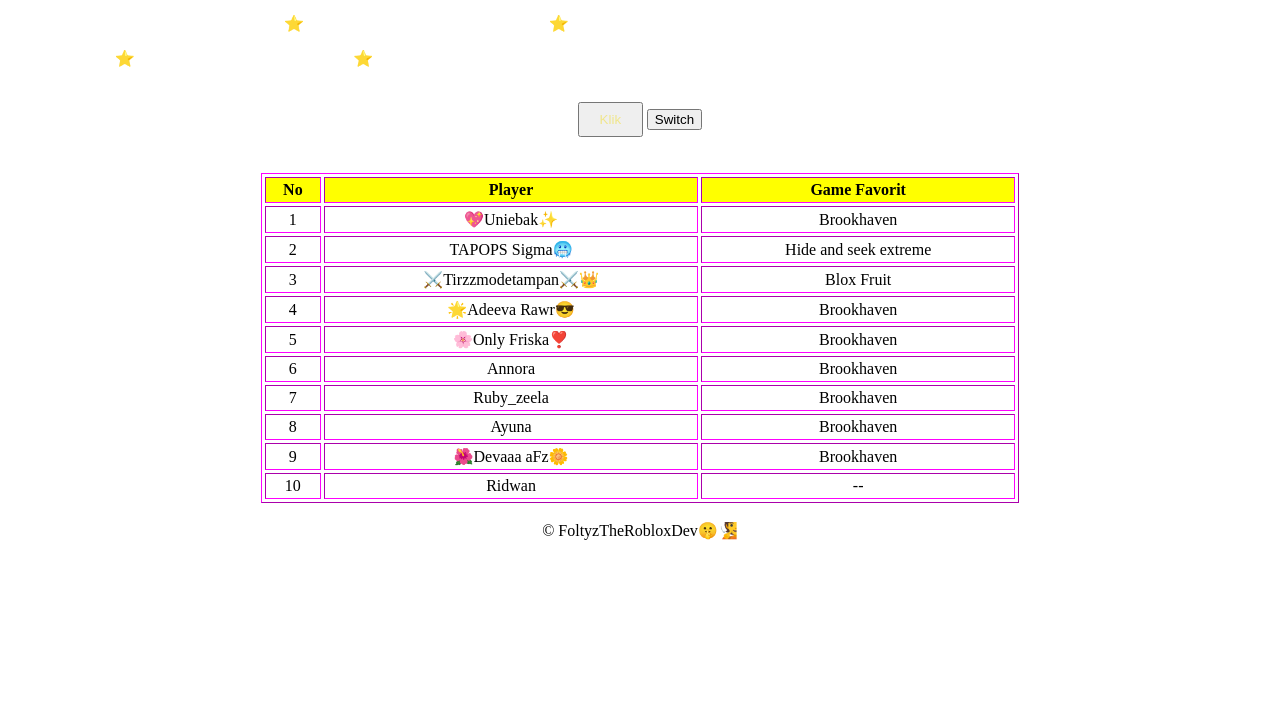
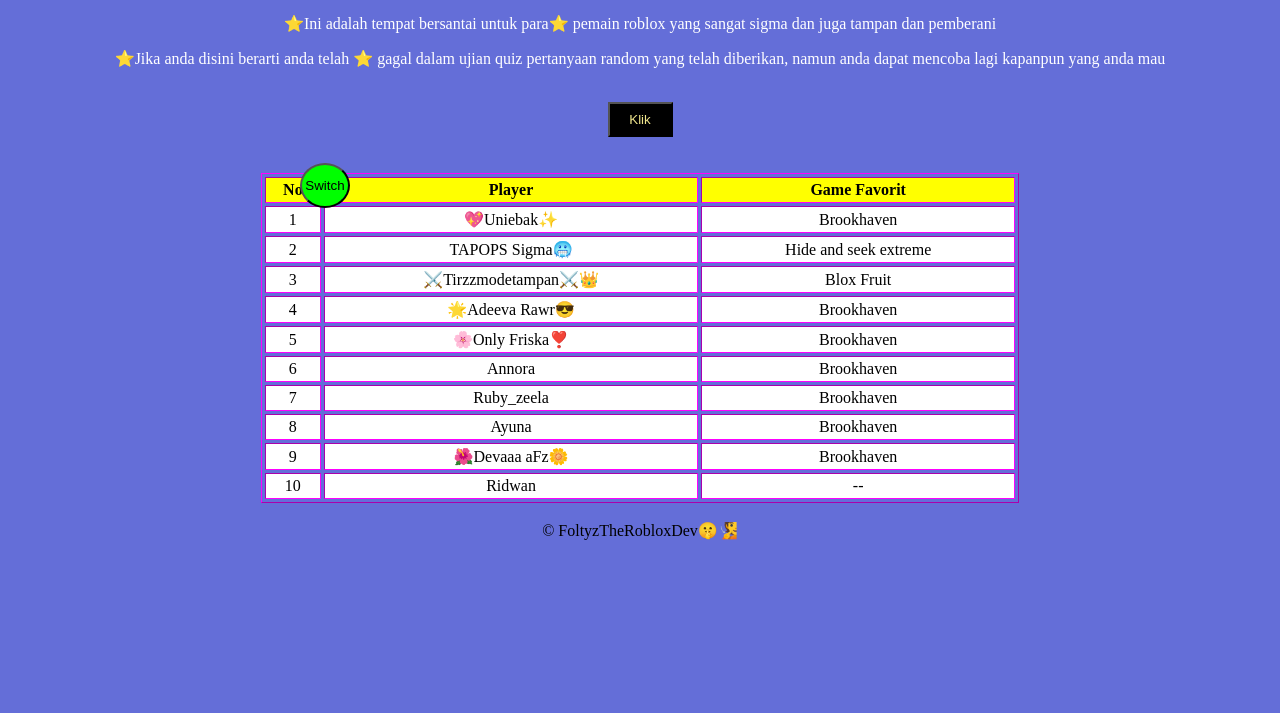
Before and after one commit to RobloxIce-coder/mydemowebsite1, a plain HTML site: page page.html in a window 1280 px wide. Shown: the part 87-800 px from the top of the page. Drawn offline with Linux system fonts and the light colour scheme.

Commit message:
Update style.css

```diff
--- a/style.css
+++ b/style.css
@@ -1,14 +1,42 @@
 .teks {
   color: yellow;
+}
+body {
+  background-color: #646ED8;
+  transition: background-color 0.3s;
+}
+body.dark {
+  background-color: black;
+  color: black;
+  font-family: serif;
+}
+#tombol {
+  background-color: black;
+  color: white;
 }
 #tombol:hover {
   background-color: blue;
   color: white;
   box-shadow: 0px 10px 50px rgba(255,255,0,0.7);
-  animation: pindah 5s ease-in-out 0s 3 normal;
+  animation: pindah 5s ease-in-out 0s infinite normal;
   animation-play-state: paused;
 }
-
+#switch {
+  background-color: lime;
+  position: fixed;
+  top: 250px;
+  left: 300px;
+  width: 50px;
+  height: 45px;
+  border-radius: 50%;
+  color: black;
+  text-align: center;
+  padding: 3px;
+}
+#switch.gelap {
+  background-color: black;
+  color: white;
+}
 @keyframes pindah {
   5% {
     transform: translateX(10px);
```
